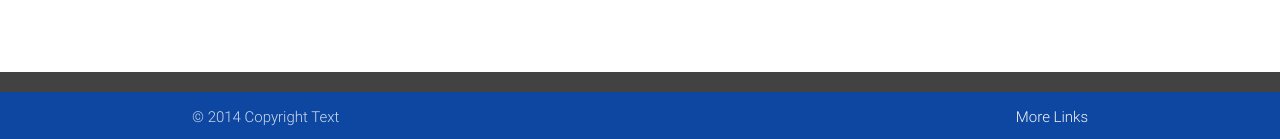
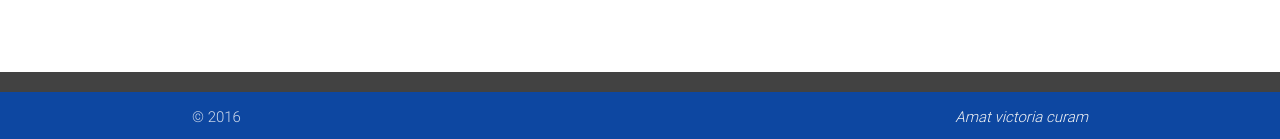
Before and after one commit to const3/const3.github.io, a Jekyll site: the page built from index.html, in a window 1280 px wide. Shown: the part 758-897 px from the top of the page. Built offline with Jekyll 4.4.1, drawn with Linux system fonts in a browser that asks for light colours; nearby versions of some CDN libraries.

Commit message:
Update default.html

```diff
--- a/_layouts/default.html
+++ b/_layouts/default.html
@@ -33,8 +33,8 @@
             <footer class="page-footer grey darken-3">
           <div class="footer-copyright blue darken-4">
             <div class="container">
-            © 2014 Copyright Text
-            <a class="grey-text text-lighten-4 right" href="#!">More Links</a>
+            © 2016
+            <a class="grey-text text-lighten-4 right" href="#!"><em>Amat victoria curam</em></a>
             </div>
           </div>
         </footer>
```
